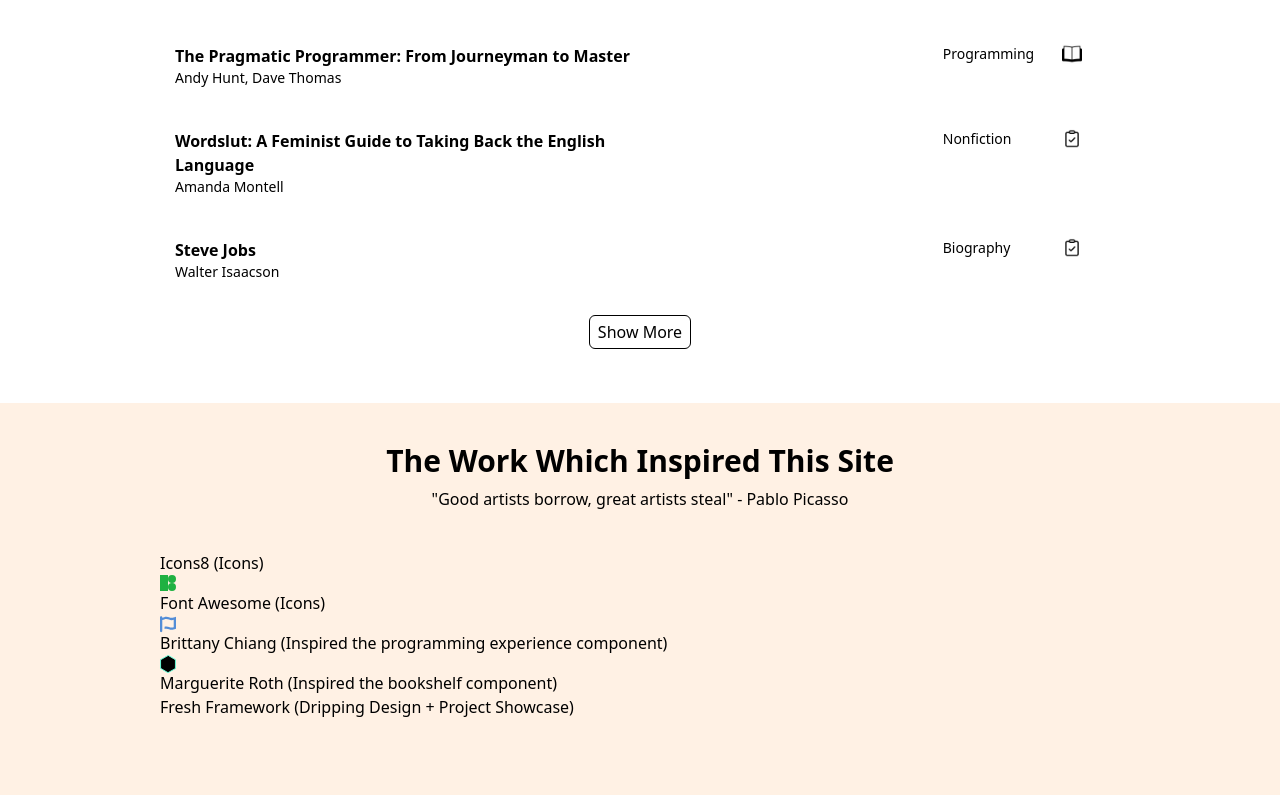
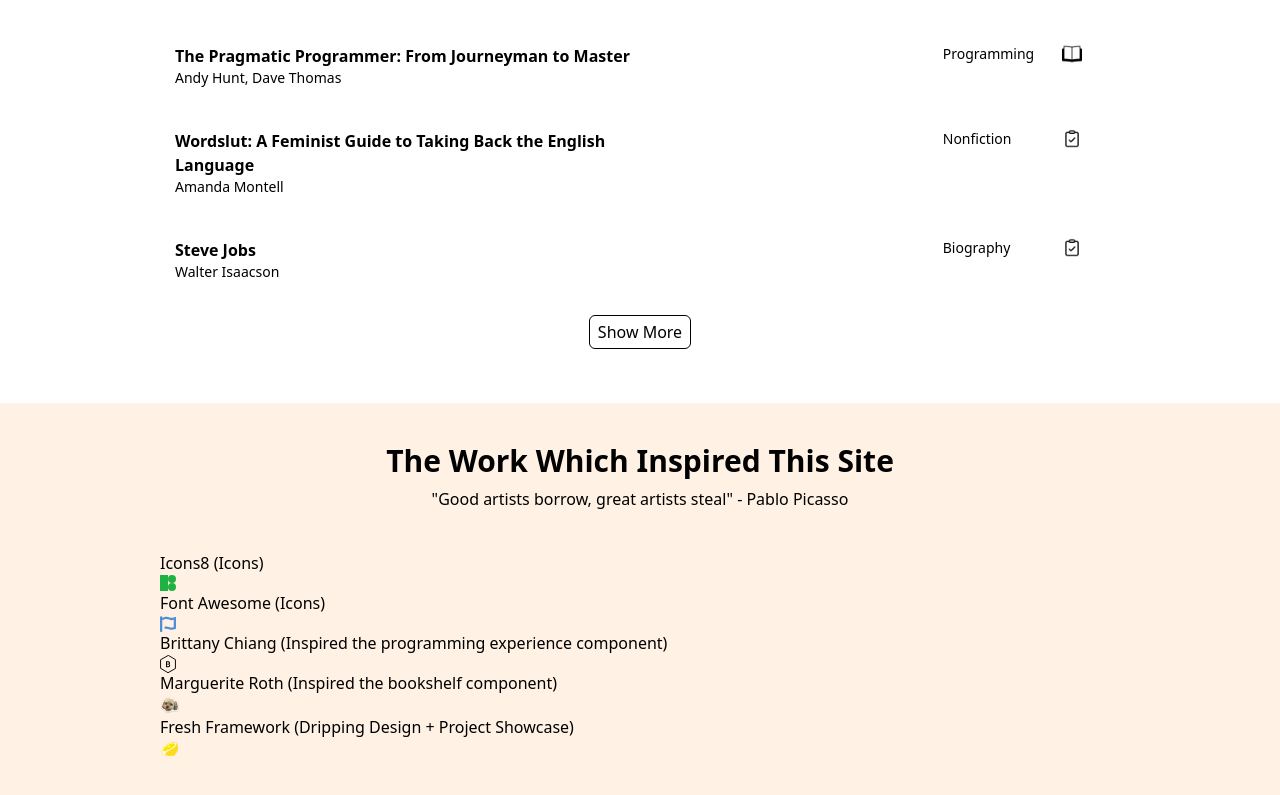
Before and after one commit to Hiccup246/jameswatt, a Next.js app: page / in a window 1280 px wide. Shown: the part 2350-3145 px from the top of the page. Before the commit the page ends 3109 px from the top, so only its background shows below. Built offline with nearby package versions, Linux system fonts and the light colour scheme.

Commit message:
Add all credits icons

```diff
--- a/components/BrittanyChiangIcon.tsx
+++ b/components/BrittanyChiangIcon.tsx
@@ -1,11 +1,11 @@
 export default function BrittanyChiangIcon() {
     return (
-        <svg id="logo" xmlns="http://www.w3.org/2000/svg" role="img" viewBox="0 0 84 96" className="text-[#64ffda]">
+        <svg id="logo" xmlns="http://www.w3.org/2000/svg" role="img" viewBox="0 0 84 96">
             <title>Logo</title>
-                <g transform="translate(-8.000000, -2.000000)">
+                <g transform="translate(-8.000000, -2.000000)" color="text-[#64ffda]">
                     <g transform="translate(11.000000, 5.000000)">
                         <path fill="currentColor" d="M45.691667,45.15 C48.591667,46.1 50.691667,48.95 50.691667,52.2 C50.691667,57.95 46.691667,61 40.291667,61 L28.541667,61 L28.541667,30.3 L39.291667,30.3 C45.691667,30.3 49.691667,33.15 49.691667,38.65 C49.691667,41.95 47.941667,44.35 45.691667,45.15 Z M33.591667,43.2 L39.241667,43.2 C42.791667,43.2 44.691667,41.85 44.691667,38.95 C44.691667,36.05 42.791667,34.8 39.241667,34.8 L33.591667,34.8 L33.591667,43.2 Z M33.591667,47.5 L33.591667,56.5 L40.191667,56.5 C43.691667,56.5 45.591667,54.75 45.591667,52 C45.591667,49.2 43.691667,47.5 40.191667,47.5 L33.591667,47.5 Z"></path>
-                        <polygon id="Shape" stroke="currentColor" stroke-width="5" stroke-linecap="round" stroke-linejoin="round" points="39 0 0 22 0 67 39 90 78 68 78 23"></polygon>
+                        <polygon id="Shape" stroke="black" fill="transparent" stroke-width="5" stroke-linecap="round" stroke-linejoin="round" points="39 0 0 22 0 67 39 90 78 68 78 23"></polygon>
                     </g>
                 </g>
         </svg>
--- a/components/CreditsSection.tsx
+++ b/components/CreditsSection.tsx
@@ -2,6 +2,8 @@ import BrittanyChiangIcon from "./BrittanyChiangIcon";
 import FontAwesomeIcon from "./FontAwesomeIcon";
 import Icons8Icon from "./Icons8Icon";
 import SectionLayout from "./SectionLayout";
+import Image from "next/image";
+import FreshIcon from "./FreshIcon";
 
 export default function CreditsSection() {
     return (
@@ -48,12 +50,25 @@ export default function CreditsSection() {
                         <a className="hover:underline" href="https://marguerite.io/" aria-label="Marguerite Roth Website">
                             Marguerite Roth (Inspired the bookshelf component)
                         </a>
+
+                        <div className="h-5 w-5 relative">
+                            <Image src="/marguerite.webp"
+                                   fill
+                                   sizes="(min-width: 640px) 17px,
+                                          (min-width: 785px) 17px,
+                                          17px"
+                                   alt="Marguerite Roth Icon" />
+                        </div>
                     </li>
 
                     <li>
                         <a className="hover:underline" href="https://fresh.deno.dev/" aria-label="Fresh Framework Homepage">
                             Fresh Framework (Dripping Design + Project Showcase)
                         </a>
+
+                        <div className="h-5 w-5">
+                            <FreshIcon />
+                        </div>
                     </li>
                 </ul>
             </div>
--- a/components/FreshIcon.tsx
+++ b/components/FreshIcon.tsx
@@ -1,10 +1,10 @@
 export default function FreshIcon() {
     return (
-        <svg xmlns="http://www.w3.org/2000/svg" width="197" height="37" fill="none">
-            <path d="M40.16 10.75c3.144 7.674 0 11.8-2.66 14.075.65 2.275-1.94 2.744-2.925 1.625-2.897.999-8.783.967-13-3.25-2.275-2.275-.5-7.336 5.525-10.725 5.2-2.925 10.4-4.55 13.06-1.726z" fill="#FDCF2B"/>
-            <path d="M27.1 12.475c4.45-2.923 9.766-4.147 11.939-2.255 3.336 2.905-7.064 9.478-10.964 11.03-4.225 1.682-1.95 5.525-4.225 5.525-1.95 0-1.625-2.6-3.369-5.037-1.03-1.44 1.523-5.916 6.619-9.263z" fill="#fff" stroke="#FDCF2B" stroke-width=".65"/>
-            <path d="M36.547 10.702c3.02.813-.236 3.701-2.796 5.548-2.426 1.75-4.294 2.737-5.15 3.14-.238.112-1.051-1.464-1.051-.65 0 .27-.455 1.455-.608 1.512-.887.332-2.744.838-3.792.838-2.27 0-1.25-3.09 1.96-5.93.579-.512.96-.418 1.483-.418-.349-.503-.347-.597.262-1.006 2.708-1.819 6.095-3.034 7.533-3.262.238.009.532.228.532.408.267-.09 1.363-.252 1.627-.18z" fill="#FDCF2B"/>
-            <path d="M27.293 15.719c.64-.486 1.069-.657 1.364-1.642.368.078.547-.052.84-.456.21.303 1.076.395 1.594.456-.466.293-.688.553-.945 1.368-.951-.397-2.058-.196-2.853.274z" fill="#fff"/>
+        <svg xmlns="http://www.w3.org/2000/svg" viewBox="0 0 40 40">
+            <path d="M34.092 8.845C38.929 20.652 34.092 27 30 30.5c1 3.5-2.986 4.222-4.5 2.5-4.457 1.537-13.512 1.487-20-5C2 24.5 4.73 16.714 14 11.5c8-4.5 16-7 20.092-2.655Z" fill="#FFDB1E"/>
+            <path d="M14 11.5c6.848-4.497 15.025-6.38 18.368-3.47C37.5 12.5 21.5 22.612 15.5 25c-6.5 2.587-3 8.5-6.5 8.5-3 0-2.5-4-5.183-7.75C2.232 23.535 6.16 16.648 14 11.5Z" fill="#fff" stroke="#FFDB1E"/>
+            <path d="M28.535 8.772c4.645 1.25-.365 5.695-4.303 8.536-3.732 2.692-6.606 4.21-7.923 4.83-.366.173-1.617-2.252-1.617-1 0 .417-.7 2.238-.934 2.326-1.365.512-4.223 1.29-5.835 1.29-3.491 0-1.923-4.754 3.014-9.122.892-.789 1.478-.645 2.283-.645-.537-.773-.534-.917.403-1.546C17.79 10.64 23 8.77 25.212 8.42c.366.014.82.35.82.629.41-.14 2.095-.388 2.503-.278Z" fill="#FFE600"/>
+            <path d="M14.297 16.49c.985-.747 1.644-1.01 2.099-2.526.566.121.841-.08 1.29-.701.324.466 1.657.608 2.453.701-.715.451-1.057.852-1.452 2.106-1.464-.611-3.167-.302-4.39.42Z" fill="#fff"/>
         </svg>
     )
 }
```
